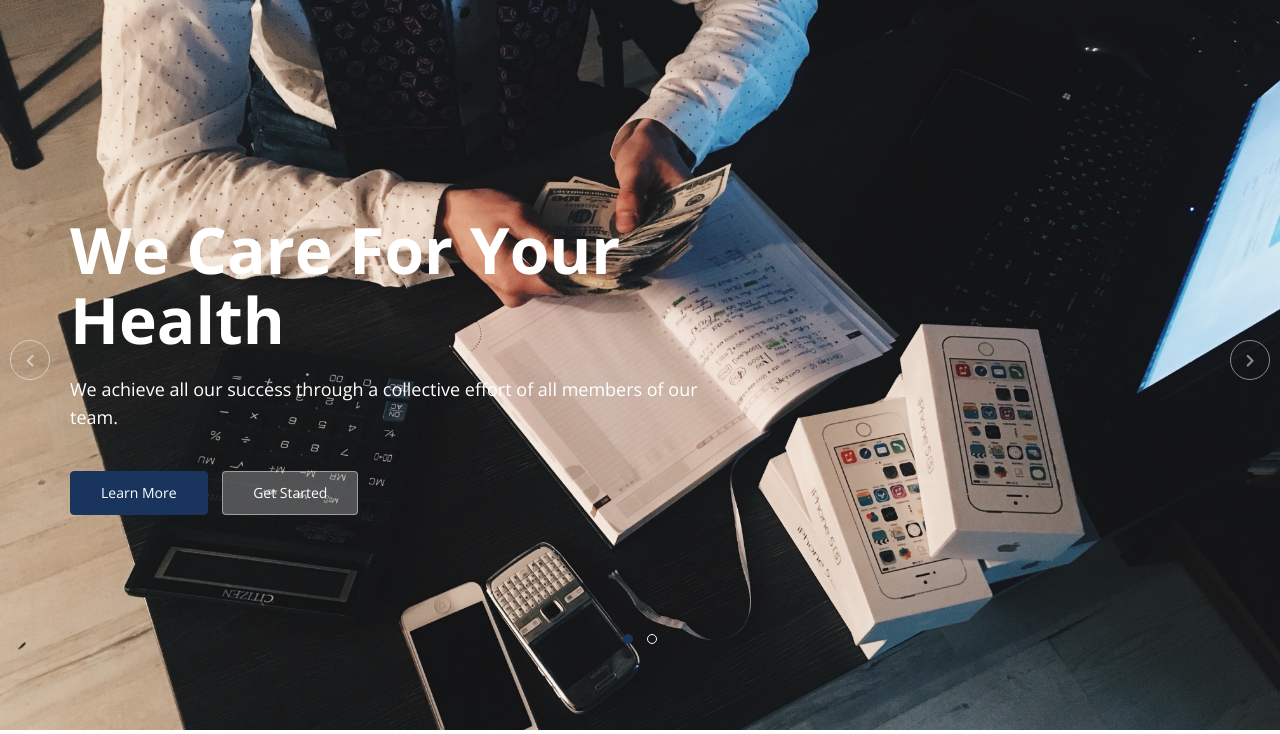
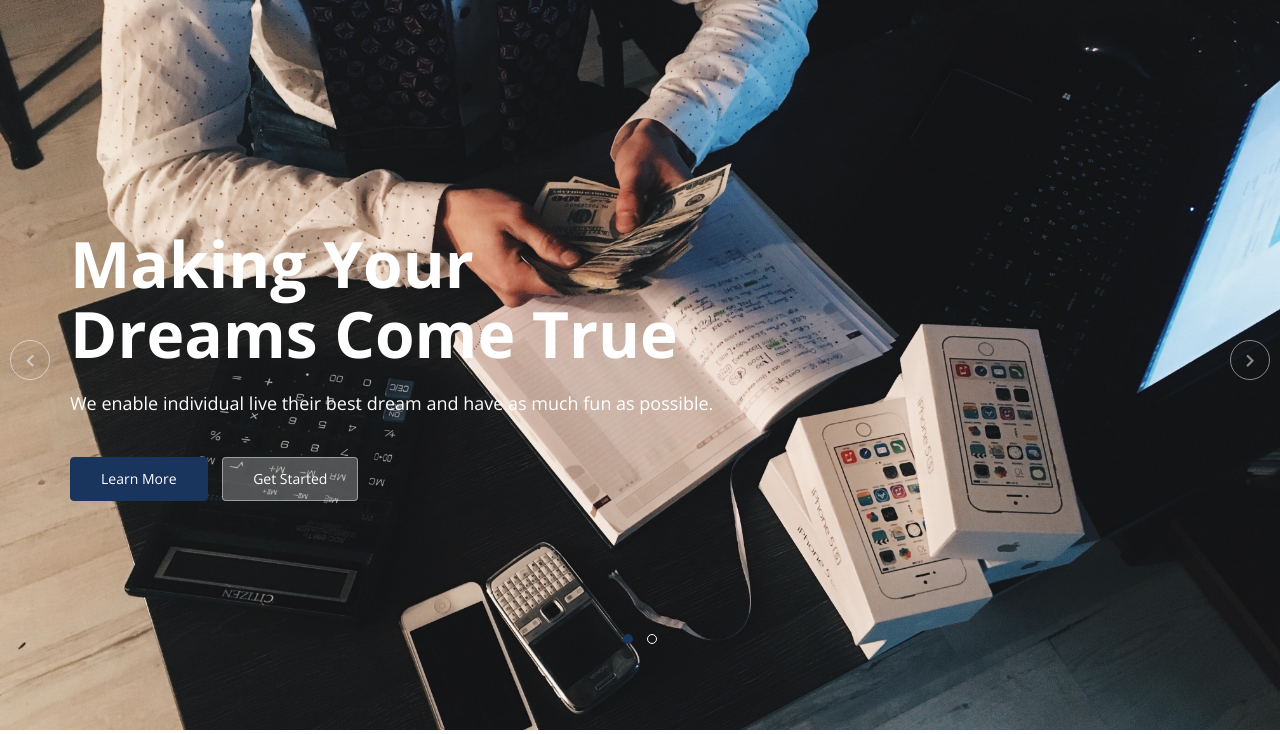
Before and after one commit to Huxteen/python-loan-application, a Django app: page / in a window 1280 px wide. Shown: the part 93-827 px from the top of the page. Run offline with Django 3.2, Linux system fonts and the light colour scheme; some libraries are stand-ins or nearby versions.

Commit message:
add tagline to image-slider

```diff
--- a/loan_application/templates/home.html
+++ b/loan_application/templates/home.html
@@ -20,9 +20,9 @@
                         <div class="row">
                             <div class="col-md-7">
                                 <div class="carousel-content">
-                                    <h1 class="animation animated-item-1">We Care For Your Health</h1>
+                                    <h1 class="animation animated-item-1">Making Your Dreams Come True</h1>
                                     <div class="animation animated-item-2">
-                                        We achieve all our success through a collective effort of all members of our team.
+                                        We enable individual live their best dream and have as much fun as possible.
                                     </div>
                                     <a class="btn-slide animation animated-item-3" href="#">Learn More</a>
                                     <a class="btn-slide white animation animated-item-3" href="#">Get Started</a>
@@ -39,9 +39,9 @@
                         <div class="row">
                             <div class="col-md-7">
                                 <div class="carousel-content">
-                                    <h1 class="animation animated-item-1">World Best Quality Treatment</h1>
+                                    <h1 class="animation animated-item-1">Loan modification machine.</h1>
                                     <div class="animation animated-item-2">
-                                        We strive to save lives through technology
+                                        It's easy to get a loan unless you need it.
                                     </div>
                                     <a class="btn-slide white animation animated-item-3" href="#">Learn More</a>
                                     <a class="btn-slide animation animated-item-3" href="#">Get Started</a>
```
